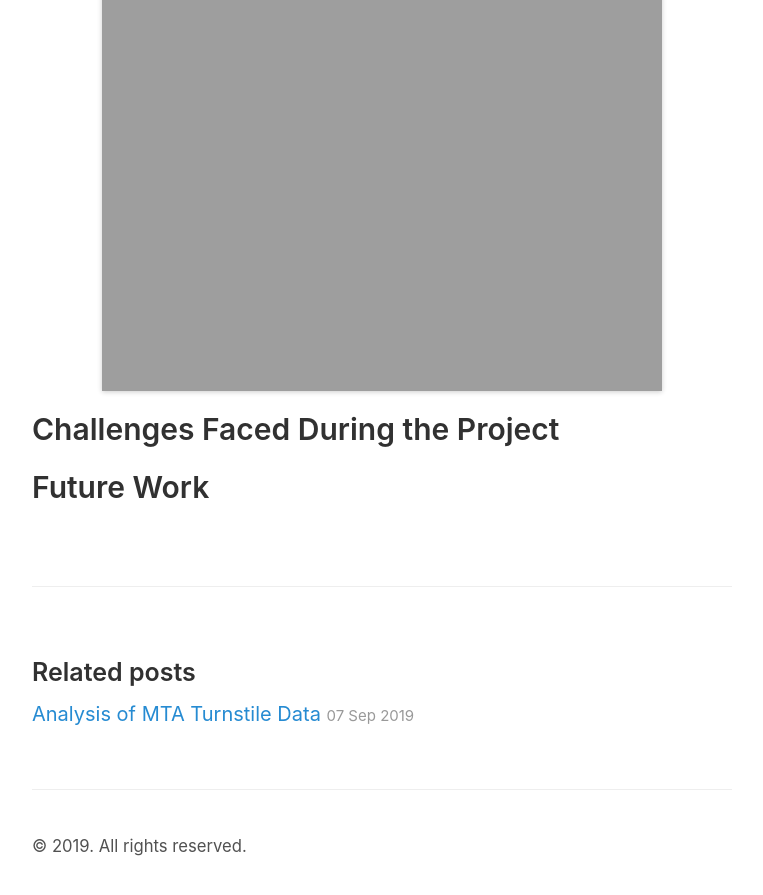
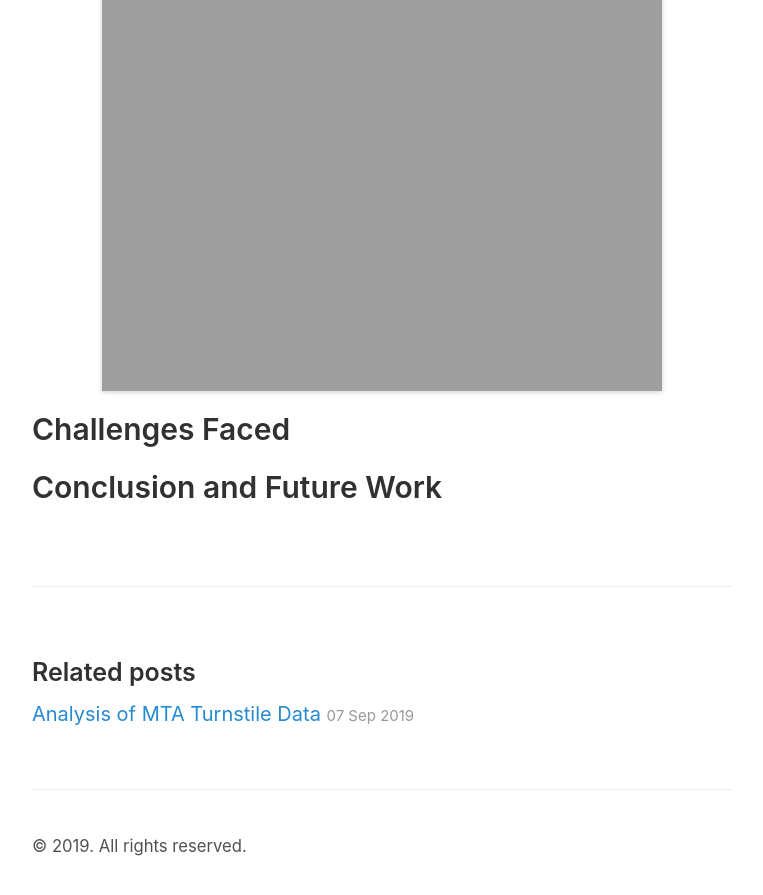
Before and after one commit to emj8/emj8.github.io, a Jekyll site: the page built from _posts/2019-09-23-Project02.md, in a window 1280 px wide and 900 px high, scrolled down 2147 px. Shown: the top 895 px of the window, without its empty margins (258-1021 px from the left). Built offline with Jekyll 4.4.1, drawn with Linux system fonts in a browser that asks for light colours.

Commit message:
Update 2019-09-23-Project02.md

```diff
--- a/_posts/2019-09-23-Project02.md
+++ b/_posts/2019-09-23-Project02.md
@@ -5,7 +5,9 @@ date: 2019-09-23
 ---
 
 ## Introduction
+<p style='text-align: justify;'>
 Yelp is one of the popular platforms that publishes reviews about businesses worldwide. Using the rich information on Yelp.com can help owners improve their business performance and try to achieve a higher number of positive reviews.
+</p>
 
 This project focuses on predicting ratings of restaurants in New York City based on the features of each restaurant (price range, number of reviews, opening hours, etc.) that are available on Yelp.com. This is done by acquiring the restaurants data using web scraping techniques. After that data cleaning and preprocessing. Then, perform features engineering and finally train the model using Linear Regression algorithm and analyze the results
 
@@ -49,5 +51,5 @@ The following steps of data cleansing and preprocessing were performed on the da
   margin-left: auto;
   margin-right: auto;
   width: 80%;"/>
-## Challenges Faced During the Project
-## Future Work
+## Challenges Faced
+## Conclusion and Future Work
```
